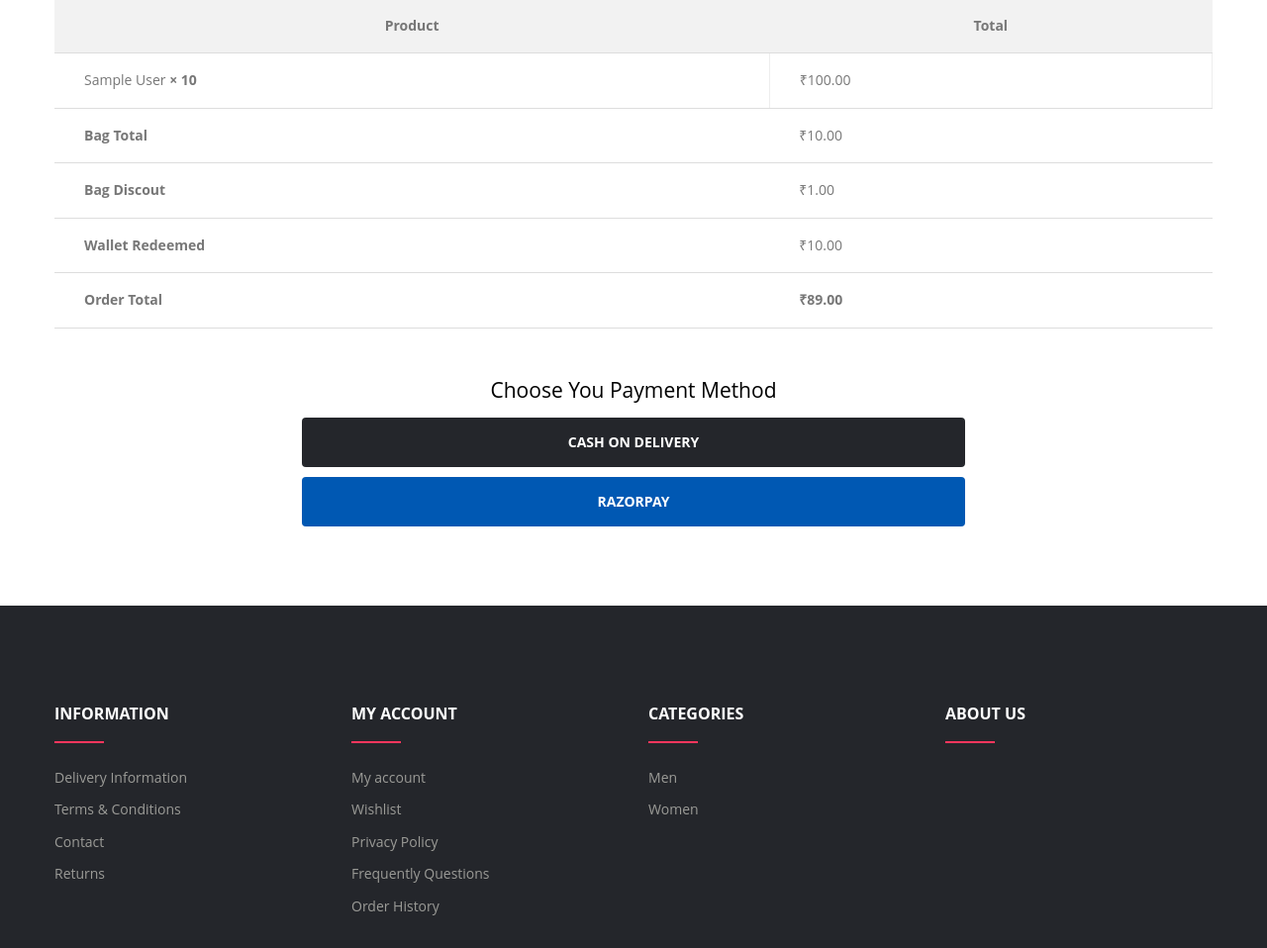
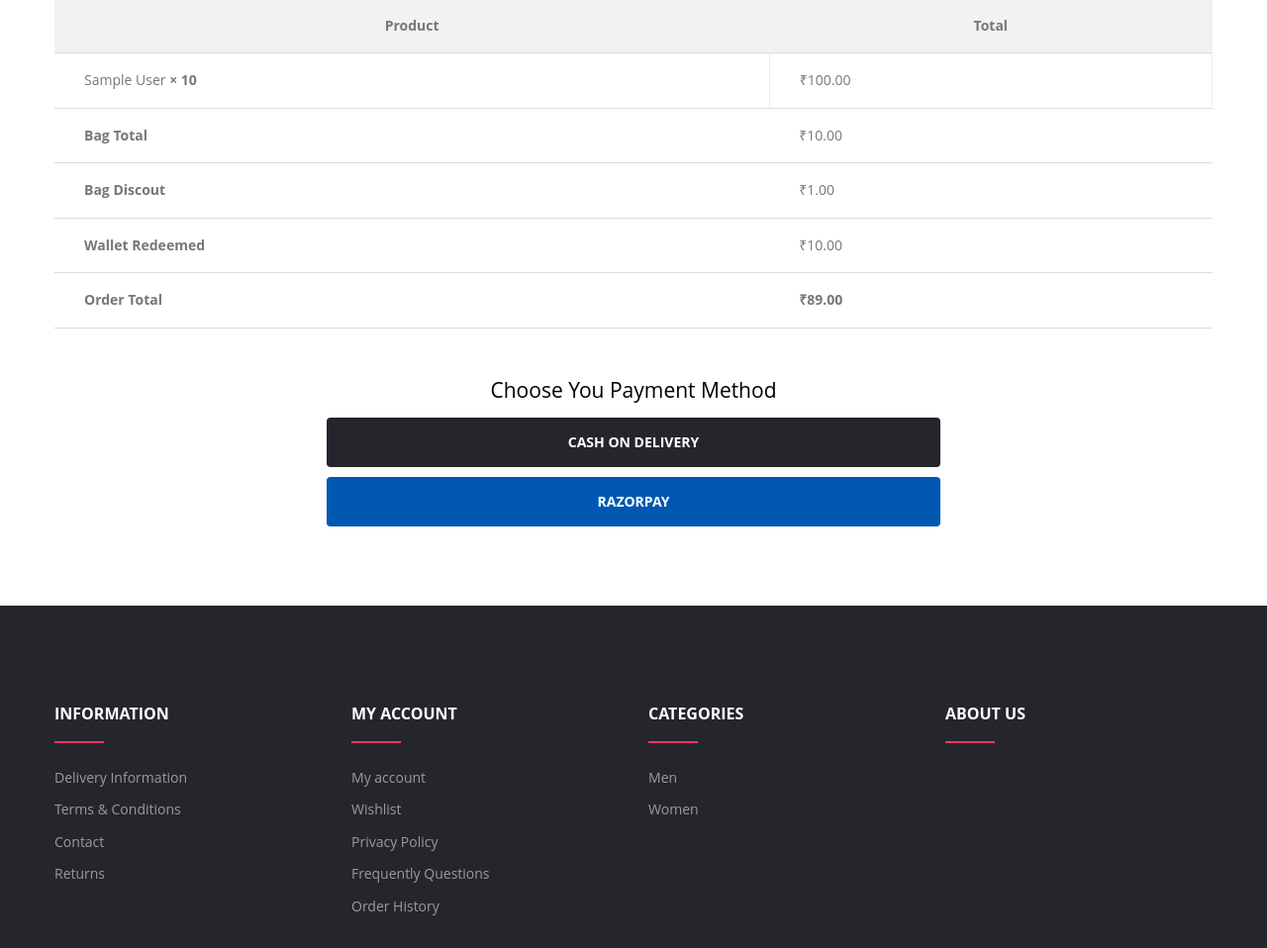
Before and after one commit to SoorajSubair/TimeVo, a Django app: template templates/payment.html in a window 1280 px wide. Shown: the part 568-1526 px from the top of the page at 99% size. Run offline with Django 4.2, Linux system fonts and the light colour scheme; tables that the repository leaves empty hold one stand-in row (values such as "Sample post"); the template is opened without the code that fills it: values that come from a table or form of the project are taken from there, most other values are stand-ins (such as "Sample title", 1, 10 or a date in 2020); some libraries are stand-ins or nearby versions; some web fonts are replaced.

```diff
--- a/templates/payment.html
+++ b/templates/payment.html
@@ -1,6 +1,15 @@
 {% extends 'user_base.html' %}
 {% load static %}
 {% block content %}
+<style>
+    @media (min-width: 920px) {
+        .payment {
+          width: 53% !important; } }
+
+    @media (min-width: 1200px) {
+    .payment {
+        width: 53% !important; } }
+</style>
 
 <!-- ...:::: Start Breadcrumb Section:::... -->
  <div class="breadcrumb-section breadcrumb-bg-color--golden">
@@ -83,10 +92,11 @@
                         <div class="order_button pt-3">
                             <h4 style="color: #000;">Choose You Payment Method</h4>
                             <div class="row justify-content-center">
-                                <div class="col-12 col-lg-7">
-                            <button id="make-payment" class=" btn btn-md btn-black-default-hover mt-2" style="width: 100%;" type="submit">Cash On Delivery</button>
-                            <button id="rzp-button1" class=" btn btn-md btn-black-default-hover mt-2" style="width: 100%; background: #0058b3;">Razorpay</button>
-                        </div></div>
+                                <div class="col-12">
+                                    <button id="make-payment" class=" btn btn-md btn-black-default-hover mt-2 payment" style="width: 100%;" type="submit">Cash On Delivery</button>
+                                    <button id="rzp-button1" class=" btn btn-md btn-black-default-hover mt-2 payment" style="width: 100%; background: #0058b3;">Razorpay</button>
+                                </div>
+                            </div>
                             <div style="width: 100%;" class="mt-3" id="paypal-button-container"></div>
 
                         </div>
@@ -114,7 +124,7 @@
     paypal.Buttons({
 
         style: {
-            layout:  'vertical',
+            layout:  'horizontal',
             shape:   'rect',
             label:   'paypal'
           },
```
